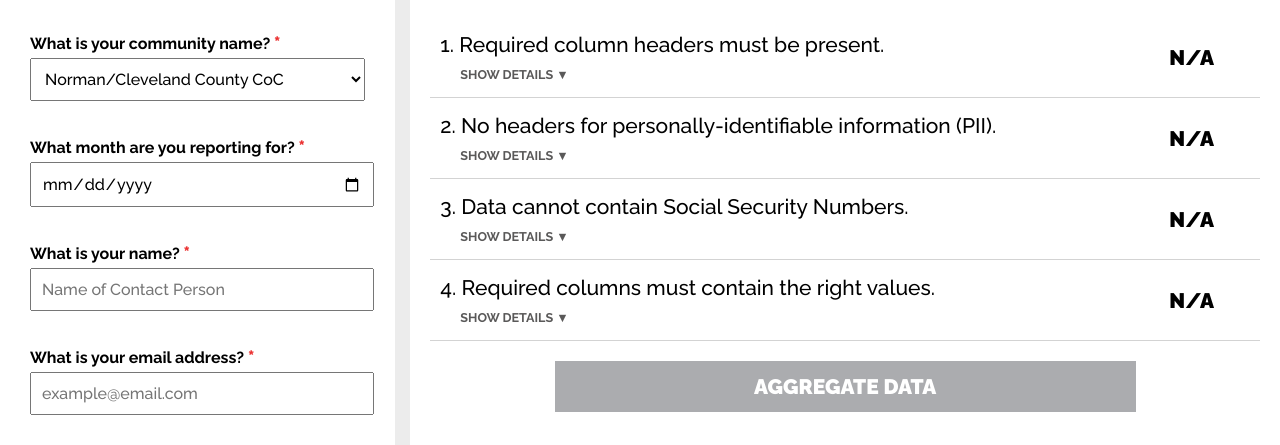
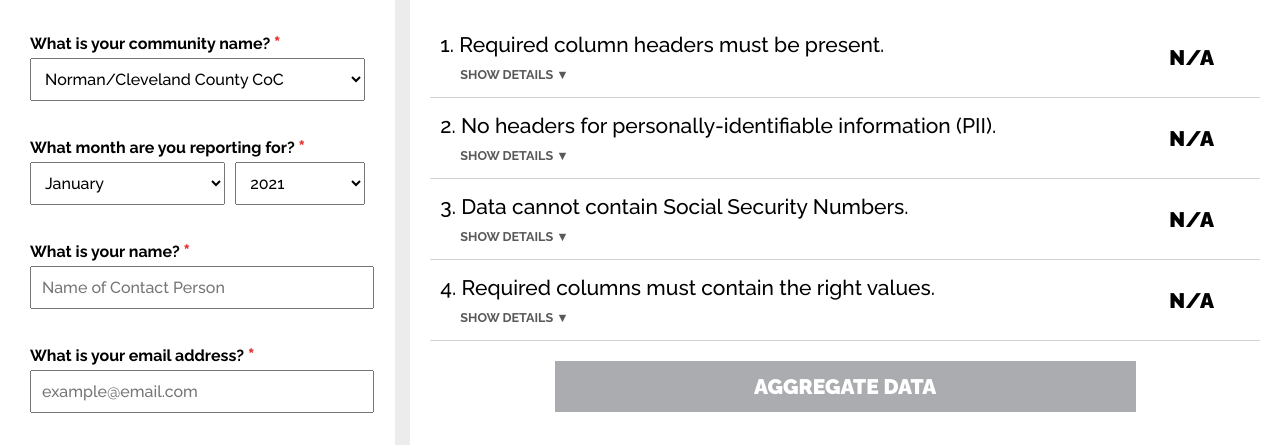
Before and after one commit to builtforzero/bnl-pipeline, a website built with Parcel: page client/index.html in a window 1280 px wide. Shown: the part 107-552 px from the top of the page. Built offline with nearby package versions, Linux system fonts and the light colour scheme; no server answers; a web font is replaced by a local one.

Commit message:
changed date picker to month and year

```diff
--- a/client/index.html
+++ b/client/index.html
@@ -43,7 +43,10 @@
                             <div class="form-field">
                                 <div class="form-label">
                                     <div class="question-text">What month are you reporting for? <b class='asterisk'>*</b></span></div>
-                                    <input class="input" type="date" name="Reporting Date" id="date-input">
+                                    <div class='month-year-input'>
+                                        <select class="input" name="Month" id="month-dropdown"></select>
+                                        <select class="input" name="Year" id="year-dropdown"></select>
+                                    </div>
                                 </div>
                             </div>
 
--- a/client/js/form.js
+++ b/client/js/form.js
@@ -48,7 +48,8 @@ class FormHandler {
   checkStatus(state) {
       let formValues = [
           state.form_community_clean,
-          state.form_reporting_date,
+          state.form_month,
+          state.form_year,
           state.form_name,
           state.form_email,
           state.form_org,
@@ -82,6 +83,30 @@ class FormHandler {
 
   setupFields(state, communityList, form) {
 
+    const monthMap = {
+      0: "January",
+      1: "February",
+      2: "March",
+      3: "April",
+      4: "May",
+      5: "June",
+      6: "July",
+      7: "August",
+      8: "September",
+      9: "October",
+      10: "November",
+      11: "December"
+    }
+
+    const today = new Date();
+    const thisMonth = monthMap[today.getMonth()];
+    const thisYear = parseInt(today.getFullYear());
+    const allYears = util.getRangeArr(2017, thisYear, 1).reverse();
+
+    state.form_month = thisMonth;
+    state.form_year = thisYear;
+    state.meta_reportingDate = util.formatDate(`${thisYear}-${today.getMonth() + 1}`, "from year month", "as MY");
+
     d3.select("#community-dropdown")
       .selectAll("option")
       .data(communityList)
@@ -100,10 +125,70 @@ class FormHandler {
       state.meta_timestamp = util.formatDate(Date.now(), "from ms", "as timestamp");
     })
 
+
+    // Set the visible months in the dropdown based on the year
+    const currentMonthNums = Object.keys(monthMap).filter(monthNumber => {
+      if (state.form_year === thisYear) {
+        return monthNumber <= today.getMonth();
+      } else {
+        return monthNumber
+      }
+    })
+    state.form_current_months = currentMonthNums.map(num => monthMap[num]);
+
     // Reporting date input
-    d3.select("#date-input").on("change", function () {
-      state.form_reporting_date = this.value;
-      state.meta_reportingDate = util.formatDate(this.value, "from year day month", "as MY");
+    d3.select("#month-dropdown")
+      .selectAll("option")
+      .data(state.form_current_months)
+      .enter()
+      .append("option")
+      .attr("value", (d) => d)
+      .text((d) => d)
+
+    d3.select("#year-dropdown")
+      .selectAll("option")
+      .data(allYears)
+      .enter()
+      .append("option")
+      .attr("value", (d) => d)
+      .text((d) => d);
+
+    d3.select("#month-dropdown").on("change", function () {
+      state.form_month = this.value;
+      const monthNum = parseInt(util.getKeyByValue(monthMap, this.value));
+      state.meta_reportingDate = util.formatDate(`${state.form_year}-${monthNum + 1}`, "from year month", "as MY");
+      state.meta_timestamp = util.formatDate(Date.now(), "from ms", "as timestamp");
+      form.checkStatus(state);
+    })
+
+    d3.select("#year-dropdown").on("change", function () {
+      state.form_year = this.value;
+      const monthNum = parseInt(util.getKeyByValue(monthMap, state.form_month));
+      state.meta_reportingDate = util.formatDate(`${parseInt(this.value)}-${parseInt(monthNum) + 1}`, "from year month", "as MY");
+
+      // Set the visible months in the dropdown based on the year
+      state.form_current_months = null;
+      const currentMonthNumsNew = Object.keys(monthMap).filter(monthNumber => {
+        if (parseInt(state.form_year) === thisYear) {
+          return monthNumber <= today.getMonth();
+        } else {
+          return monthNumber
+        }
+      })
+      state.form_current_months = currentMonthNumsNew.map(num => monthMap[num]);
+
+      d3.select("#month-dropdown")
+        .selectAll("option")
+        .remove()
+
+      d3.select("#month-dropdown")
+        .selectAll("option")
+        .data(state.form_current_months)
+        .enter()
+        .append("option")
+        .attr("value", (d) => d)
+        .text((d) => d)
+
       state.meta_timestamp = util.formatDate(Date.now(), "from ms", "as timestamp");
       form.checkStatus(state);
     })
--- a/client/js/utils.js
+++ b/client/js/utils.js
@@ -71,6 +71,14 @@ class Utils {
     state.form_file_upload = "";
     state.backend_raw = null;
     state.backend_output = [];
+  }
+
+  getRangeArr(start, stop, step) {
+    return Array.from({ length: (stop - start) / step + 1 }, (value, index) => start + (index * step));
+  }
+
+  getKeyByValue(object, value) {
+    return Object.keys(object).find(key => object[key] === value);
   }
 
   // Choices: "as timestamp", "as month year", "from full year", "from year month", "from short year"
--- a/client/main.js
+++ b/client/main.js
@@ -30,7 +30,9 @@ let state = {
 
   // Form Fields
   form_community_clean: null,
-  form_reporting_date: null,
+  form_month: null,
+  form_current_months: null,
+  form_year: null,
   form_name: null,
   form_email: null,
   form_org: null,
--- a/client/style.css
+++ b/client/style.css
@@ -123,6 +123,13 @@ select {
   background-color: white;
   font-weight: 600;
 }
+
+.month-year-input {
+  display: grid;
+  grid-template-columns: 1.5fr 1fr;
+  column-gap: 10px;
+}
+
 
 /* STATUS */
 
```
